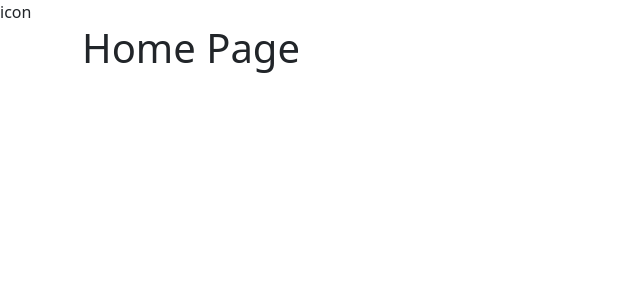
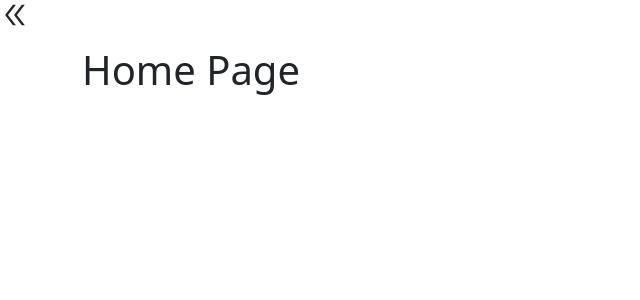
Before and after one commit to Haris-Mohanty/PortFolio2, a React (Create React App) app in the folder client/: page / in a window 1280 px wide. Shown: the top 300 px of the page, without its empty margins (0-640 px from the left). Built offline with nearby package versions, Linux system fonts and the light colour scheme.

Commit message:
client- src- components- Layout- Layout.js- Code Icon added.

```diff
--- a/client/src/components/Layout/Layout.js
+++ b/client/src/components/Layout/Layout.js
@@ -1,4 +1,5 @@
 import React from "react";
+import { AiOutlineDoubleLeft } from "react-icons/ai";
 import Home from "../../pages/Home/Home";
 
 const Layout = () => {
@@ -6,7 +7,11 @@ const Layout = () => {
     <>
       <div className="sidebar-section">
         <div className="sidebar">
-          <div className="sidebar-toggle-icons">icon</div>
+          <div className="sidebar-toggle-icons">
+            <p>
+              <AiOutlineDoubleLeft size={30} />
+            </p>
+          </div>
         </div>
         <div className="container">
           <Home />
```
